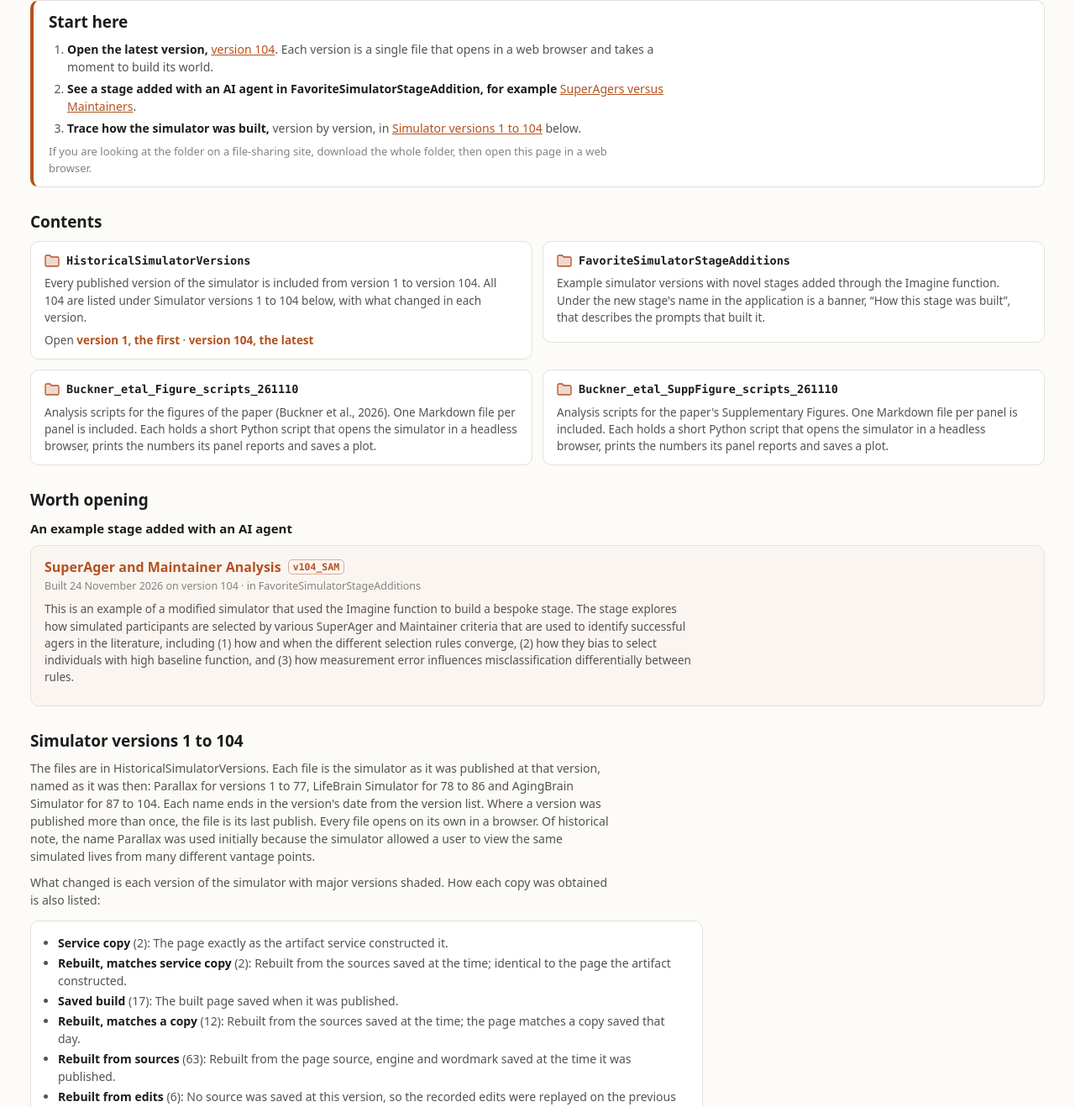
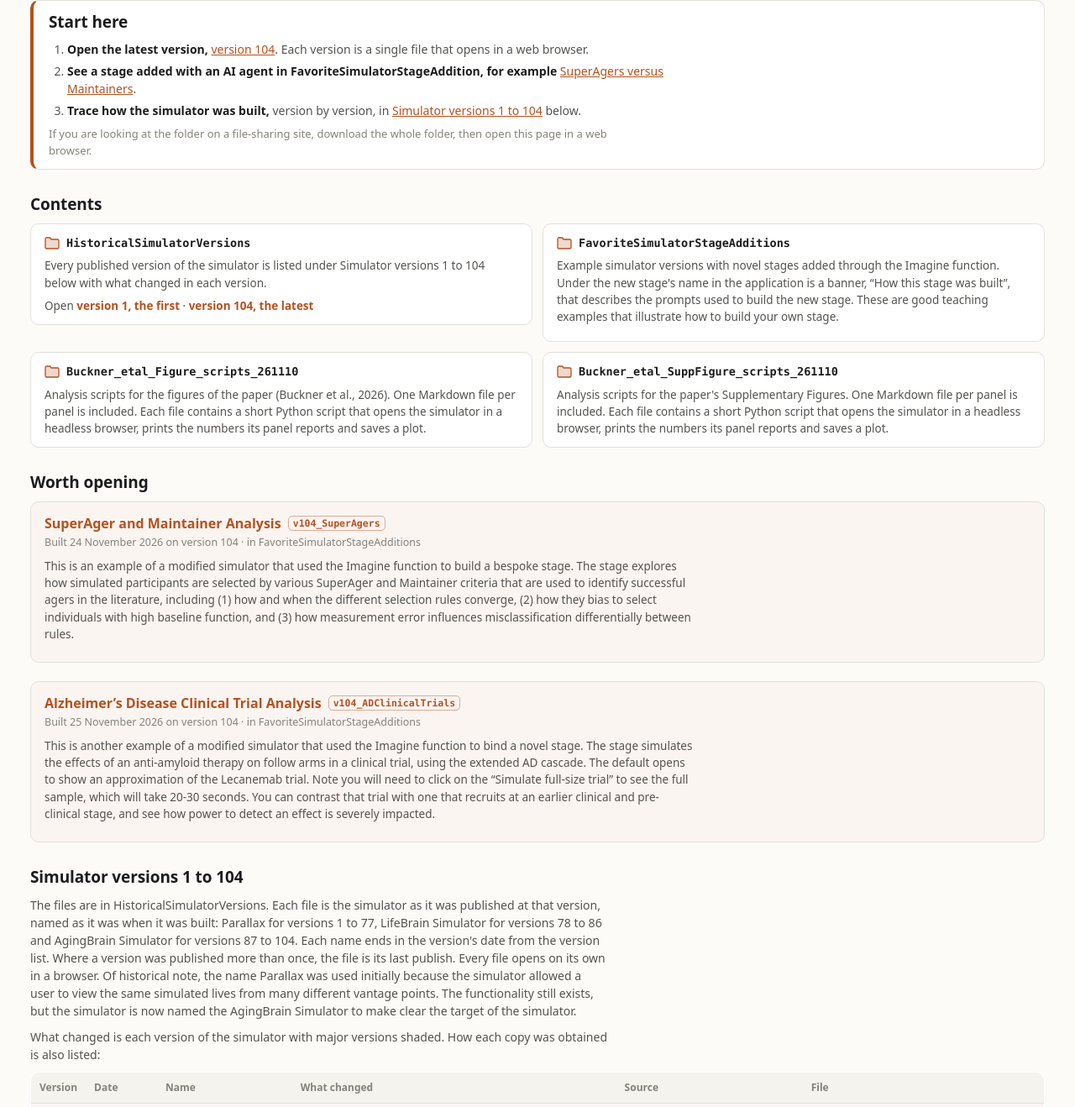
Before and after one commit to Buckner-Lab/Aging-Brain-Simulator, a plain HTML site: page HistoricalSimulatorVersions/000_AgingBrain_Simulator_VersionList_000_261122.html in a window 1280 px wide. Shown: the part 219-1537 px from the top of the page at 84% size. Drawn offline with Linux system fonts and the light colour scheme.

Commit message:
edits to language in index. Add Worth Opening subsection. Remove technical specs.

```diff
--- a/HistoricalSimulatorVersions/000_AgingBrain_Simulator_VersionList_000_261122.html
+++ b/HistoricalSimulatorVersions/000_AgingBrain_Simulator_VersionList_000_261122.html
@@ -71,13 +71,13 @@ ol.miles li:last-child { border-bottom: 0; }
 <header class="top">
 <p class="kicker">Index</p>
 <h1>AgingBrain Simulator</h1>
-<p class="lede">This page provides current and historical versions of the AgingBrainSimulator, examples of new stages built with the simulator, and scripts used to build all plots in the reference Buckner et al. (2026) paper including the supplemental materials.</p>
+<p class="lede">This page provides current and historical versions of the AgingBrain Simulator, examples of new stages built with the simulator, and scripts used to build all plots in the reference Buckner et al. (2026) paper including the main text and the supplemental materials.</p>
 <nav class="toc" aria-label="On this page"><a href="#start">Start here</a><a href="#contents">Contents</a><a href="#worth">Worth opening</a><a href="#versions">Every version</a></nav>
 </header>
 <section id="start" class="start">
 <h2>Start here</h2>
 <ol>
-<li><b>Open the latest version,</b> <a href="AgingBrain_Simulator_v104_261115.html">version 104</a>. Each version is a single file that opens in a web browser and takes a moment to build its world.</li>
+<li><b>Open the latest version,</b> <a href="AgingBrain_Simulator_v104_261115.html">version 104</a>. Each version is a single file that opens in a web browser.</li>
 <li><b>See a stage added with an AI agent in FavoriteSimulatorStageAddition, for example</b> <a href="../FavoriteSimulatorStageAdditions/AgingBrain_Simulator_261124_v104_SuperAgers.html">SuperAgers versus Maintainers</a>.</li>
 <li><b>Trace how the simulator was built,</b> version by version, in <a href="#versions">Simulator versions 1 to 104</a> below.</li>
 </ol>
@@ -86,30 +86,33 @@ ol.miles li:last-child { border-bottom: 0; }
 <section id="contents">
 <h2>Contents</h2>
 <div class="cards">
-<article class="card"><h3><svg class="fi" width="18" height="15" viewBox="0 0 18 15" aria-hidden="true"><path d="M1 2.5A1.5 1.5 0 0 1 2.5 1h4l1.6 2h7.4A1.5 1.5 0 0 1 17 4.5v8a1.5 1.5 0 0 1-1.5 1.5h-13A1.5 1.5 0 0 1 1 12.5z"/></svg><a href="index.html">HistoricalSimulatorVersions</a></h3><p>Every published version of the simulator is included from version 1 to version 104. All 104 are listed under Simulator versions 1 to 104 below, with what changed in each version.</p><p class="pick">Open <a href="Parallax_Simulator_v01_261005.html">version 1, the first</a> · <a href="AgingBrain_Simulator_v104_261115.html">version 104, the latest</a></p></article>
-<article class="card"><h3><svg class="fi" width="18" height="15" viewBox="0 0 18 15" aria-hidden="true"><path d="M1 2.5A1.5 1.5 0 0 1 2.5 1h4l1.6 2h7.4A1.5 1.5 0 0 1 17 4.5v8a1.5 1.5 0 0 1-1.5 1.5h-13A1.5 1.5 0 0 1 1 12.5z"/></svg><a href="../FavoriteSimulatorStageAdditions/index.html">FavoriteSimulatorStageAdditions</a></h3><p>Example simulator versions with novel stages added through the Imagine function. Under the new stage&#x27;s name in the application is a banner, “How this stage was built”, that describes the prompts that built it.</p><p class="pick"></p></article>
-<article class="card"><h3><svg class="fi" width="18" height="15" viewBox="0 0 18 15" aria-hidden="true"><path d="M1 2.5A1.5 1.5 0 0 1 2.5 1h4l1.6 2h7.4A1.5 1.5 0 0 1 17 4.5v8a1.5 1.5 0 0 1-1.5 1.5h-13A1.5 1.5 0 0 1 1 12.5z"/></svg><a href="../Buckner_etal_Figure_scripts_261110/index.html">Buckner_etal_Figure_scripts_261110</a></h3><p>Analysis scripts for the figures of the paper (Buckner et al., 2026). One Markdown file per panel is included. Each holds a short Python script that opens the simulator in a headless browser, prints the numbers its panel reports and saves a plot.</p></article>
-<article class="card"><h3><svg class="fi" width="18" height="15" viewBox="0 0 18 15" aria-hidden="true"><path d="M1 2.5A1.5 1.5 0 0 1 2.5 1h4l1.6 2h7.4A1.5 1.5 0 0 1 17 4.5v8a1.5 1.5 0 0 1-1.5 1.5h-13A1.5 1.5 0 0 1 1 12.5z"/></svg><a href="../Buckner_etal_SuppFigure_scripts_261110/index.html">Buckner_etal_SuppFigure_scripts_261110</a></h3><p>Analysis scripts for the paper&#x27;s Supplementary Figures. One Markdown file per panel is included. Each holds a short Python script that opens the simulator in a headless browser, prints the numbers its panel reports and saves a plot.</p></article>
+<article class="card"><h3><svg class="fi" width="18" height="15" viewBox="0 0 18 15" aria-hidden="true"><path d="M1 2.5A1.5 1.5 0 0 1 2.5 1h4l1.6 2h7.4A1.5 1.5 0 0 1 17 4.5v8a1.5 1.5 0 0 1-1.5 1.5h-13A1.5 1.5 0 0 1 1 12.5z"/></svg><a href="index.html">HistoricalSimulatorVersions</a></h3><p>Every published version of the simulator is listed under Simulator versions 1 to 104 below with what changed in each version.</p><p class="pick">Open <a href="Parallax_Simulator_v01_261005.html">version 1, the first</a> · <a href="AgingBrain_Simulator_v104_261115.html">version 104, the latest</a></p></article>
+<article class="card"><h3><svg class="fi" width="18" height="15" viewBox="0 0 18 15" aria-hidden="true"><path d="M1 2.5A1.5 1.5 0 0 1 2.5 1h4l1.6 2h7.4A1.5 1.5 0 0 1 17 4.5v8a1.5 1.5 0 0 1-1.5 1.5h-13A1.5 1.5 0 0 1 1 12.5z"/></svg><a href="../FavoriteSimulatorStageAdditions/index.html">FavoriteSimulatorStageAdditions</a></h3><p>Example simulator versions with novel stages added through the Imagine function. Under the new stage&#x27;s name in the application is a banner, “How this stage was built”, that describes the prompts used to build the new stage. These are good teaching examples that illustrate how to build your own stage.</p><p class="pick"></p></article>
+<article class="card"><h3><svg class="fi" width="18" height="15" viewBox="0 0 18 15" aria-hidden="true"><path d="M1 2.5A1.5 1.5 0 0 1 2.5 1h4l1.6 2h7.4A1.5 1.5 0 0 1 17 4.5v8a1.5 1.5 0 0 1-1.5 1.5h-13A1.5 1.5 0 0 1 1 12.5z"/></svg><a href="../Buckner_etal_Figure_scripts_261110/index.html">Buckner_etal_Figure_scripts_261110</a></h3><p>Analysis scripts for the figures of the paper (Buckner et al., 2026). One Markdown file per panel is included. Each file contains a short Python script that opens the simulator in a headless browser, prints the numbers its panel reports and saves a plot.</p></article>
+<article class="card"><h3><svg class="fi" width="18" height="15" viewBox="0 0 18 15" aria-hidden="true"><path d="M1 2.5A1.5 1.5 0 0 1 2.5 1h4l1.6 2h7.4A1.5 1.5 0 0 1 17 4.5v8a1.5 1.5 0 0 1-1.5 1.5h-13A1.5 1.5 0 0 1 1 12.5z"/></svg><a href="../Buckner_etal_SuppFigure_scripts_261110/index.html">Buckner_etal_SuppFigure_scripts_261110</a></h3><p>Analysis scripts for the paper&#x27;s Supplementary Figures. One Markdown file per panel is included. Each file contains a short Python script that opens the simulator in a headless browser, prints the numbers its panel reports and saves a plot.</p></article>
 </div>
 </section>
 <section id="worth">
 <h2>Worth opening</h2>
-<h3>An example stage added with an AI agent</h3>
 <div class="feature">
-<p class="ft"><a href="../FavoriteSimulatorStageAdditions/AgingBrain_Simulator_261124_v104_SuperAgers.html">SuperAger and Maintainer Analysis</a><span class="tag">v104_SAM</span></p>
+<p class="ft"><a href="../FavoriteSimulatorStageAdditions/AgingBrain_Simulator_261124_v104_SuperAgers.html">SuperAger and Maintainer Analysis</a><span class="tag">v104_SuperAgers</span></p>
 <p class="meta">Built 24 November 2026 on version 104 · in FavoriteSimulatorStageAdditions</p>
 <p>This is an example of a modified simulator that used the Imagine function to build a bespoke stage. The stage explores how simulated participants are selected by various SuperAger and Maintainer criteria that are used to identify successful agers in the literature, including (1) how and when the different selection rules converge, (2) how they bias to select individuals with high baseline function, and (3) how measurement error influences misclassification differentially between rules.</p>
 </div>
 </section>
+<div class="feature">
+<p class="ft"><a href="../FavoriteSimulatorStageAdditions/AgingBrain_Simulator_261124_v104_SuperAgers.html">Alzheimer’s Disease Clinical Trial Analysis</a><span class="tag">v104_ADClinicalTrials</span></p>
+<p class="meta">Built 25 November 2026 on version 104 · in FavoriteSimulatorStageAdditions</p>
+<p>This is another example of a modified simulator that used the Imagine function to bind a novel stage. The stage simulates the effects of an anti-amyloid therapy on follow arms in a clinical trial, using the extended AD cascade. The default opens to show an approximation of the Lecanemab trial. Note you will need to click on the “Simulate full-size trial” to see the full sample, which will take 20-30 seconds. You can contrast that trial with one that recruits at an earlier clinical and pre-clinical stage, and see how power to detect an effect is severely impacted.</p>
+</div>
 <section id="versions">
 <h2>Simulator versions 1 to 104</h2>
-<p>The files are in HistoricalSimulatorVersions. Each file is the simulator as it was published at that version, named as it was then: Parallax for versions 1 to 77, LifeBrain Simulator for 78 to 86 and AgingBrain Simulator for 87 to 104. Each name ends in the version's date from the version list. Where a version was published more than once, the file is its last publish. Every file opens on its own in a browser. Of historical note, the name Parallax was used initially because the simulator allowed a user to view the same simulated lives from many different vantage points.</p>
+<p>The files are in HistoricalSimulatorVersions. Each file is the simulator as it was published at that version, named as it was when it was built: Parallax for versions 1 to 77, LifeBrain Simulator for versions 78 to 86 and AgingBrain Simulator for versions 87 to 104. Each name ends in the version's date from the version list. Where a version was published more than once, the file is its last publish. Every file opens on its own in a browser. Of historical note, the name Parallax was used initially because the simulator allowed a user to view the same simulated lives from many different vantage points. The functionality still exists, but the simulator is now named the AgingBrain Simulator to make clear the target of the simulator.</p>
 <p>What changed is each version of the simulator with major versions shaded. How each copy was obtained is also listed:</p>
-<ul class="legend"><li><b>Service copy</b> (2): The page exactly as the artifact service constructed it.</li><li><b>Rebuilt, matches service copy</b> (2): Rebuilt from the sources saved at the time; identical to the page the artifact constructed.</li><li><b>Saved build</b> (17): The built page saved when it was published.</li><li><b>Rebuilt, matches a copy</b> (12): Rebuilt from the sources saved at the time; the page matches a copy saved that day.</li><li><b>Rebuilt from sources</b> (63): Rebuilt from the page source, engine and wordmark saved at the time it was published.</li><li><b>Rebuilt from edits</b> (6): No source was saved at this version, so the recorded edits were replayed on the previous saved source; carrying the replay on through the next publish reproduces the next saved source exactly.</li><li><b>Rebuilt from edits, matches a copy</b> (1): Rebuilt by replaying the recorded edits; the page matches a copy saved that day.</li><li><b>Rebuilt from the next version</b> (1): No copy of its last publish was saved, so it was rebuilt from the next version's first publish by undoing that version's own changes, line for line, back to the previous version; with its new setting off it simulates the previous version's world exactly.</li></ul>
 <table><thead><tr><th>Version</th><th>Date</th><th>Name</th><th>What changed</th><th>Source</th><th>File</th></tr></thead><tbody>
 <tr class="maj">
 <td class="v"><a href="Parallax_Simulator_v01_261005.html">v1</a></td><td class="d">261005</td><td class="n">Parallax</td>
-<td class="w"><b>World stage, the first version</b> <span class="more">Six stages in a left rail and a working World page: headline numbers, a sample of 120,000 simulated lives, and settings boxes that drive each life's yearly brain, cognition and pathology.</span></td>
+<td class="w"><b>World stage, the first version</b> <span class="more">The beginning. Six stages in a left rail and a working World page: headline numbers, a sample of 120,000 simulated lives, and settings boxes that drive each life's yearly brain, cognition and pathology.</span></td>
 <td class="s" title="Rebuilt from the page source, engine and wordmark saved at the time it was published.">Rebuilt from sources</td><td class="f"><a href="Parallax_Simulator_v01_261005.html">Parallax_Simulator_v01_261005.html</a></td></tr><tr class="">
 <td class="v"><a href="Parallax_Simulator_v02_261005.html">v2</a></td><td class="d">261005.2</td><td class="n">Parallax</td>
 <td class="w">‘What sets …’ banners under each plot, with each measure's chain term by term</td>
```
